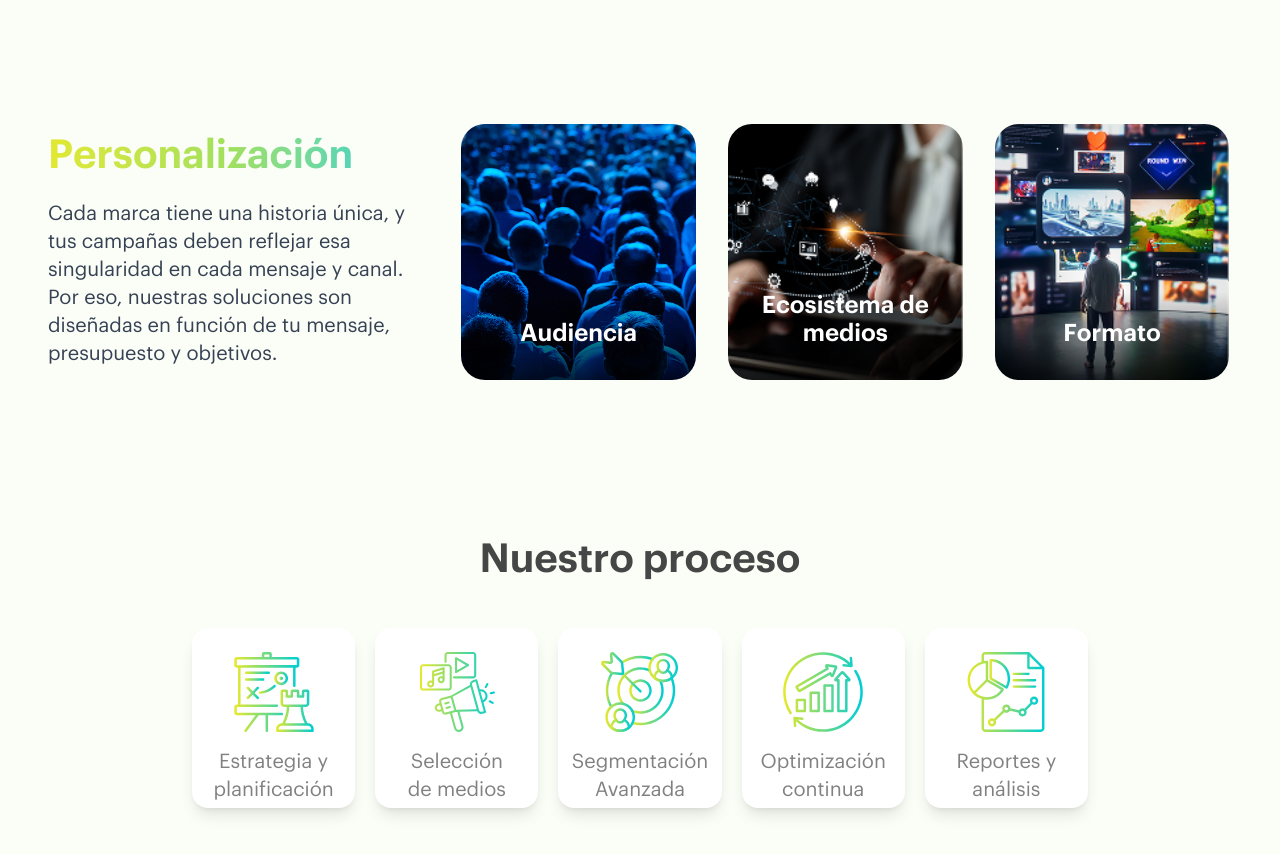
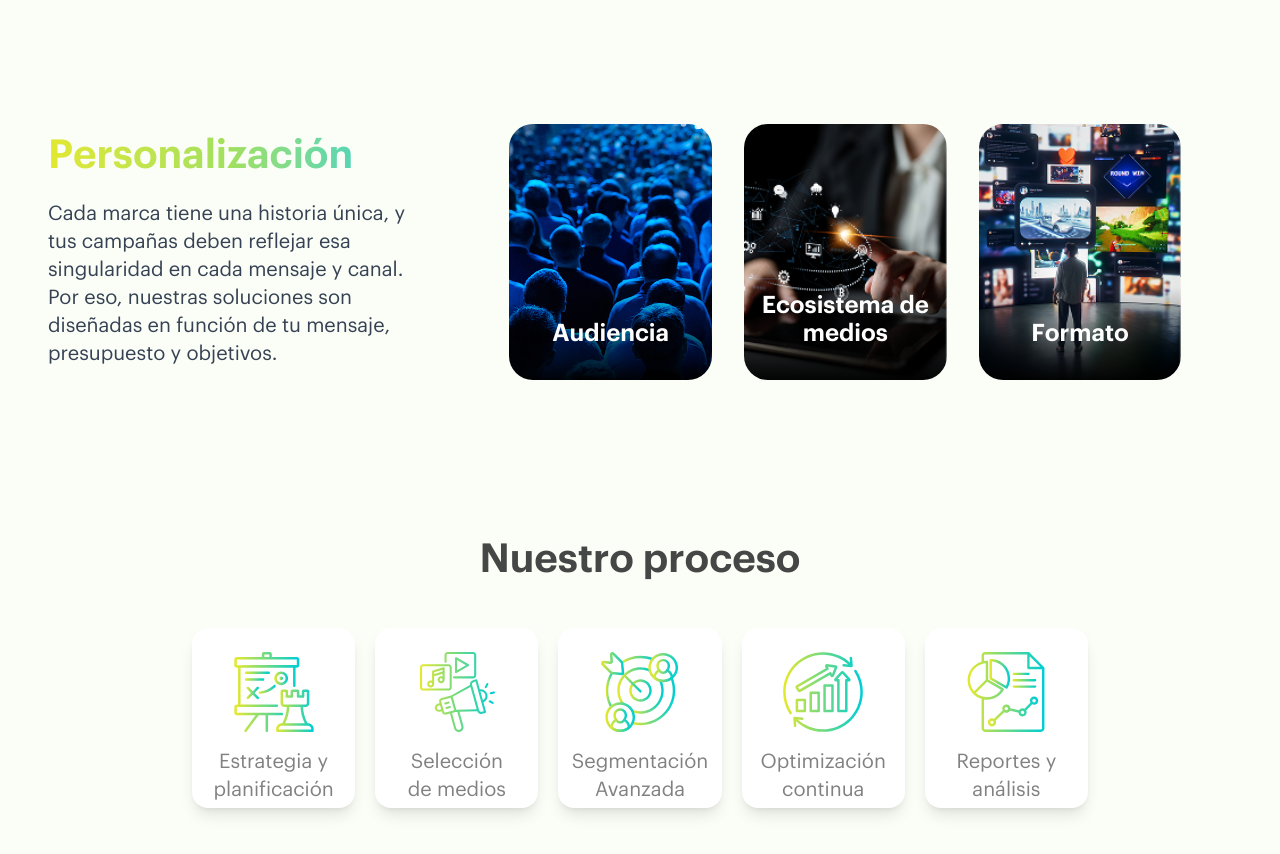
Before and after one commit to falarcon281096/attach-group, a Next.js app: page /athena-ads in a window 1280 px wide. Shown: the part 2300-3154 px from the top of the page. Built offline with nearby package versions, Linux system fonts and the light colour scheme; a web font is replaced by a local one.

Commit message:
correcciones de diseño en todas las secciones +

```diff
--- a/src/components/AthenaPersonalization.tsx
+++ b/src/components/AthenaPersonalization.tsx
@@ -17,7 +17,7 @@
 
                     {/* Right Side - 65% */}
                     <div className="lg:col-span-8">
-                        <div className="grid grid-cols-1 sm:grid-cols-2 md:grid-cols-3 gap-6 md:gap-8 max-w-3xl mx-auto">
+                        <div className="grid grid-cols-1 sm:grid-cols-2 md:grid-cols-3 gap-6 md:gap-8 max-w-2xl mx-auto">
                             {/* Card 1 - Audiencia */}
                             <div className="relative rounded-2xl md:rounded-3xl overflow-hidden h-48 md:h-64 flex items-end justify-center">
                                 <Image
```
